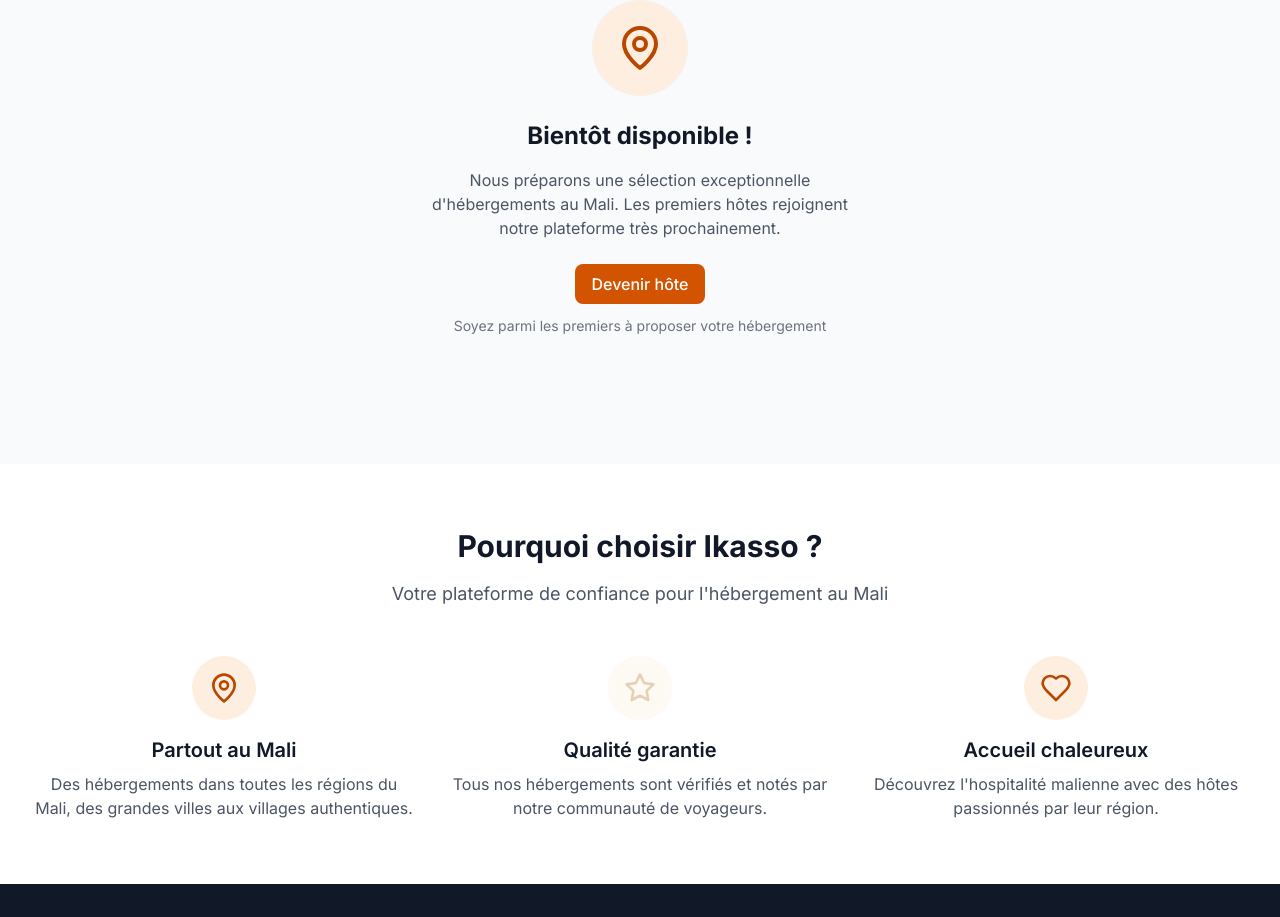
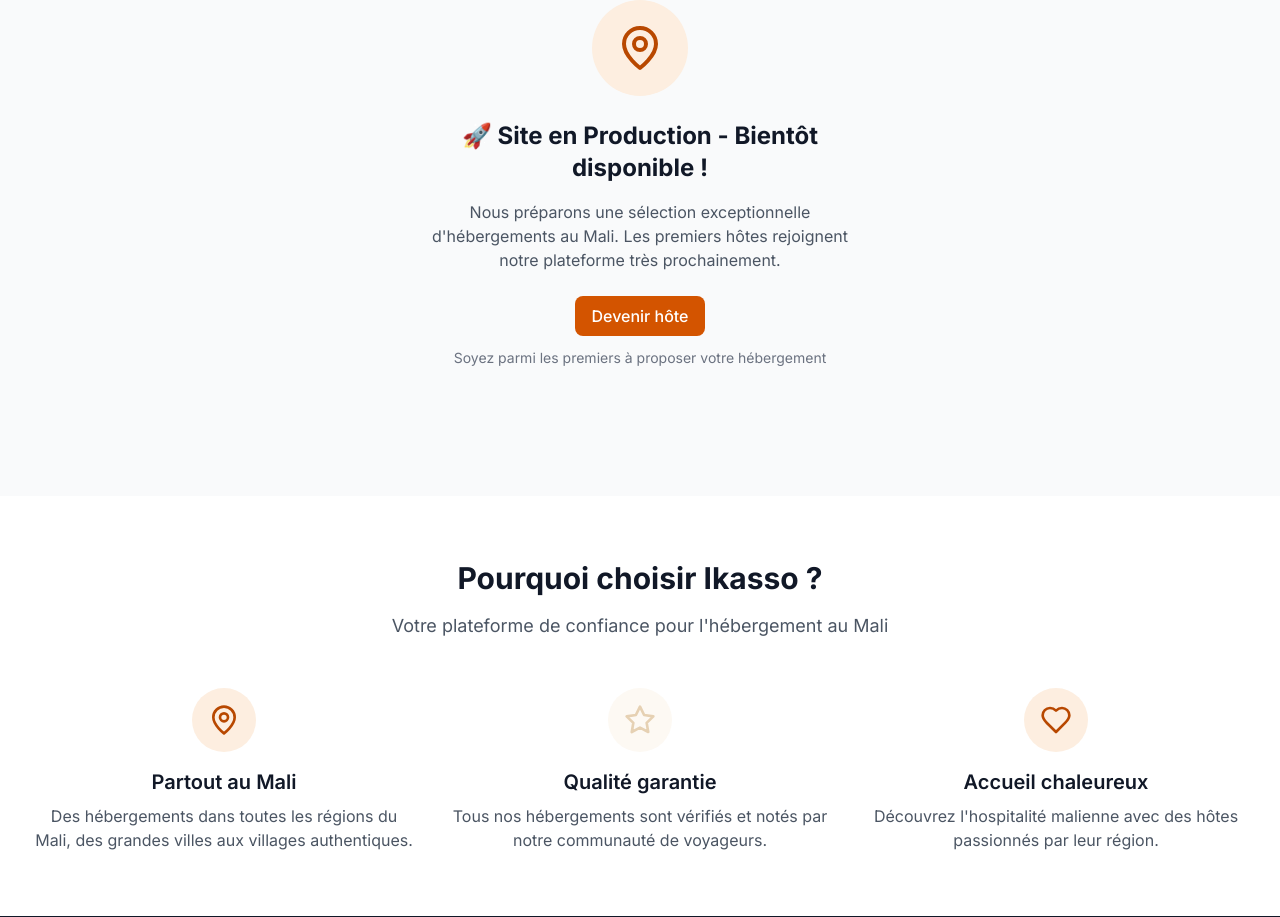
Before and after one commit to isanogo97/ikasso-, a Next.js app in the folder apps/web/: page / in a window 1280 px wide. Shown: the part 900-1817 px from the top of the page. Built offline with nearby package versions, Linux system fonts and the light colour scheme.

Commit message:
FORCE REBUILD: suppression definitive fausses annonces

```diff
--- a/apps/web/app/page.tsx
+++ b/apps/web/app/page.tsx
@@ -34,6 +34,10 @@
   const [guests, setGuests] = useState(1)
   const [isMenuOpen, setIsMenuOpen] = useState(false)
   const [favorites, setFavorites] = useState<string[]>([])
+
+  // FORCE: Vérification que les propriétés sont bien vides
+  console.log('🚀 IKASSO - Mode Production - Propriétés:', sampleProperties.length)
+  console.log('🚀 IKASSO - Timestamp:', new Date().toISOString())
 
   const toggleFavorite = (propertyId: string) => {
     setFavorites((prev) => (prev.includes(propertyId) ? prev.filter((id) => id !== propertyId) : [...prev, propertyId]))
@@ -151,7 +155,7 @@
               <div className="w-24 h-24 mx-auto mb-6 bg-primary-100 rounded-full flex items-center justify-center">
                 <MapPin className="h-12 w-12 text-primary-600" />
               </div>
-              <h3 className="text-2xl font-bold text-gray-900 mb-4">Bientôt disponible !</h3>
+              <h3 className="text-2xl font-bold text-gray-900 mb-4">🚀 Site en Production - Bientôt disponible !</h3>
               <p className="text-gray-600 mb-6">
                 Nous préparons une sélection exceptionnelle d'hébergements au Mali.
                 Les premiers hôtes rejoignent notre plateforme très prochainement.
```
